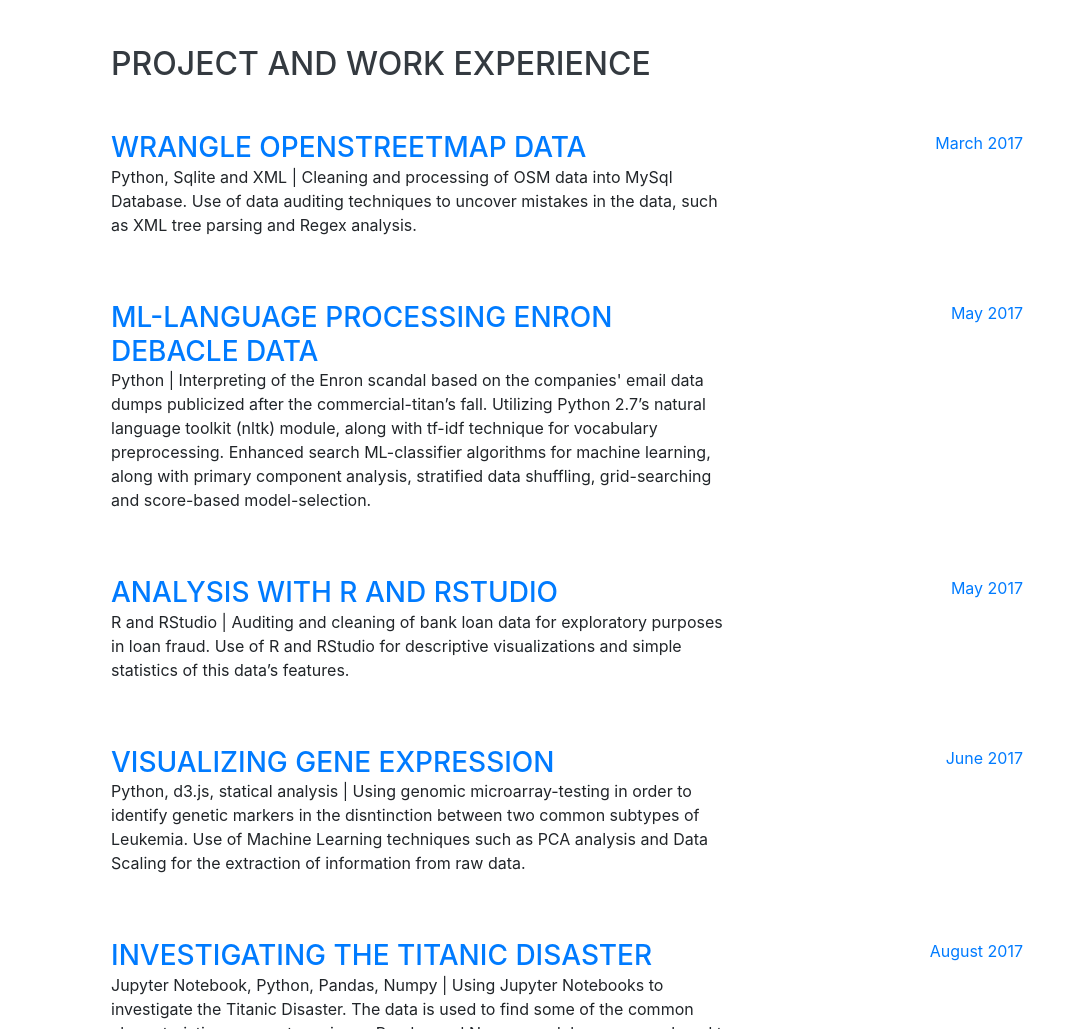
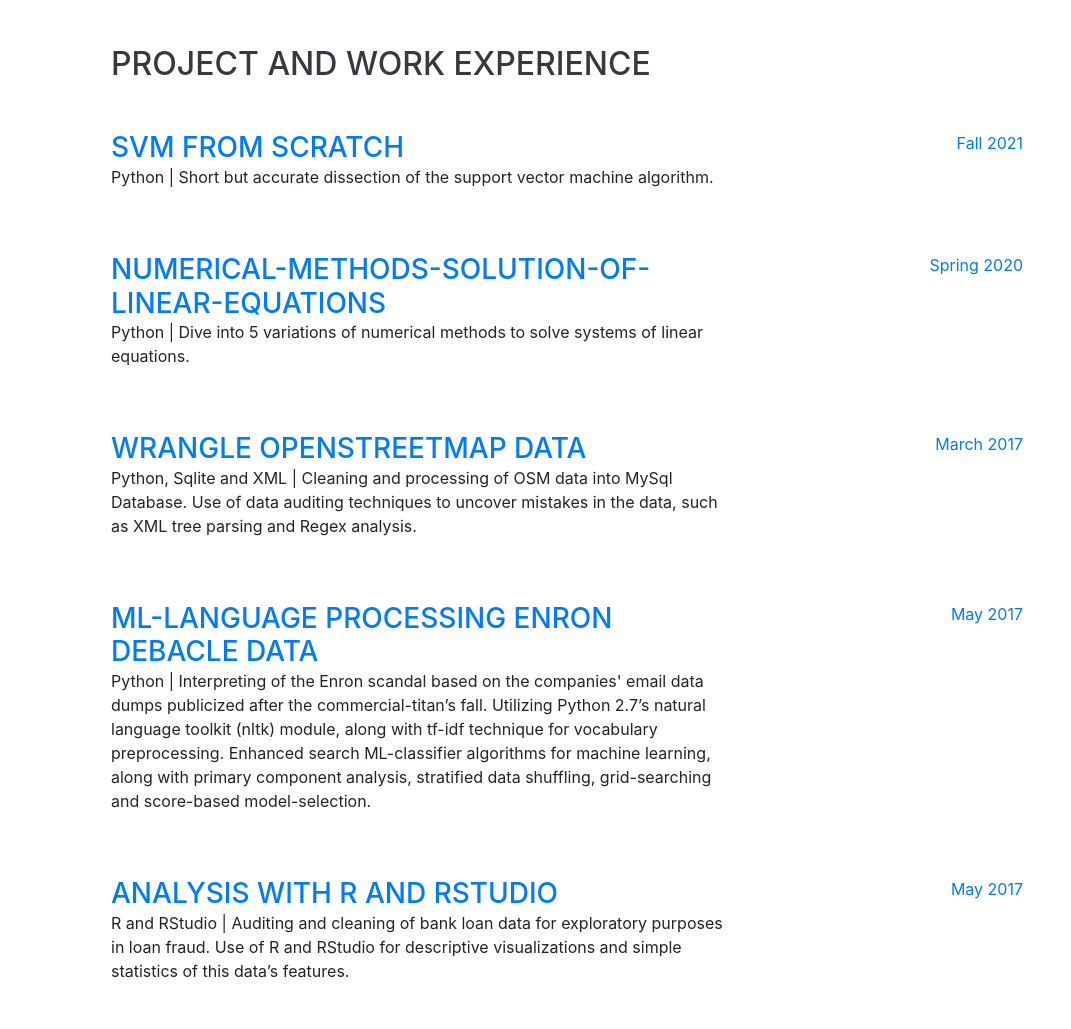
Before and after one commit to alonsojg/alonsojg.github.io, a website with bundled scripts: page index.html in a window 1280 px wide. Shown: the part 804-1833 px from the top of the page, without its empty margins (209-1280 px from the left). Built offline with nearby package versions, Linux system fonts and the light colour scheme; a web font is replaced by a local one.

Commit message:
add numerical methods and svm from scratch cards to site

```diff
--- a/index.html
+++ b/index.html
@@ -89,7 +89,24 @@
       <div class="w-100">
 
         <h2 class="mb-5">Project and Work Experience</h2>
+        <div class="resume-item d-flex flex-column flex-md-row justify-content-between mb-5">
+          <div class="resume-content">
+            <h3 class="mb-0"><a href="https://github.com/alonsojg/SVMfromScratch.git">SVM from Scratch</a></h3>
+             <p>Python | Short but accurate dissection of the support vector machine algorithm.</p></div>
 
+          <div class="resume-date text-md-right">
+            <span class="text-primary">Fall 2021</span>
+          </div>
+        </div>
+        <div class="resume-item d-flex flex-column flex-md-row justify-content-between mb-5">
+          <div class="resume-content">
+            <h3 class="mb-0"><a href="https://github.com/alonsojg/Numerical-Methods-Solution-of-Linear-Equations.git">Numerical-Methods-Solution-of-Linear-Equations</a></h3>
+             <p>Python | Dive into 5 variations of numerical methods to solve systems of linear equations.</p></div>
+
+          <div class="resume-date text-md-right">
+            <span class="text-primary">Spring 2020</span>
+          </div>
+        </div>
         <div class="resume-item d-flex flex-column flex-md-row justify-content-between mb-5">
           <div class="resume-content">
             <h3 class="mb-0"><a href="https://github.com/alonsojg/Wrangle-OpenStreetMap-Data"> Wrangle OpenStreetMap Data</a></h3>
@@ -98,7 +115,8 @@
           <div class="resume-date text-md-right">
             <span class="text-primary">March 2017</span>
           </div>
-        </div><div class="resume-item d-flex flex-column flex-md-row justify-content-between mb-5">
+        </div>
+        <div class="resume-item d-flex flex-column flex-md-row justify-content-between mb-5">
           <div class="resume-content">
             <h3 class="mb-0"><a href="https://github.com/alonsojg/Identify-Fraud-from-Enron-Email">ML-Language Processing Enron Debacle Data</a></h3>
               <p>Python | Interpreting of the Enron scandal based on the companies' email data dumps publicized after the commercial-titan’s fall. Utilizing Python 2.7’s natural language toolkit (nltk) module, along with tf-idf technique for vocabulary preprocessing. Enhanced search ML-classifier algorithms for machine learning, along with primary component analysis, stratified data shuffling, grid-searching and score-based model-selection.</p></div>
```
